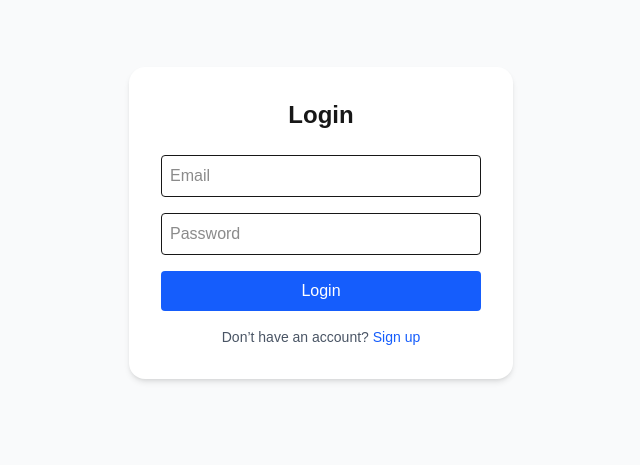
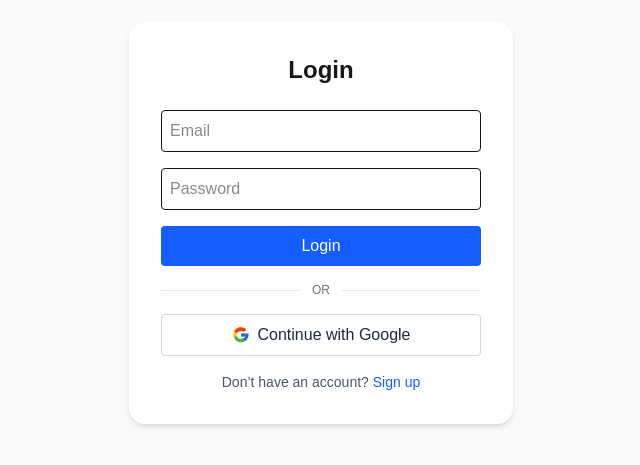
Before and after one commit to kebuenokebueno/pueblo, a Next.js app: page /login in a window 1280 px wide. Shown: the part 177-642 px from the top of the page, without its empty margins (319-959 px from the left). Built offline with nearby package versions, Linux system fonts and the light colour scheme; no server answers.

Commit message:
feat: layout looks good

```diff
--- a/app/login/layout.tsx
+++ b/app/login/layout.tsx
@@ -1,7 +1,7 @@
 import { createServerSupabaseClient } from '@/lib/supabase/server'
 import { redirect } from 'next/navigation'
 
-export default async function LognLayout({ children }: { children: React.ReactNode }) {
+export default async function LoginLayout({ children }: { children: React.ReactNode }) {
   const supabase = await createServerSupabaseClient()
   const { data } = await supabase.auth.getUser()
 
--- a/app/login/page.tsx
+++ b/app/login/page.tsx
@@ -13,6 +13,7 @@ export default function LoginPage() {
   const [password, setPassword] = useState('')
   const [error, setError] = useState<string | null>(null)
   const [loading, setLoading] = useState(false)
+  const [loadingGoogle, setLoadingGoogle] = useState(false)
 
   const handleLogin = async (e: React.FormEvent) => {
     e.preventDefault()
@@ -58,6 +59,41 @@ export default function LoginPage() {
             {loading ? 'Logging in...' : 'Login'}
           </button>
         </form>
+        <div className="flex items-center gap-3 my-4">
+          <div className="h-px bg-gray-200 flex-1" />
+          <span className="text-xs text-gray-500">OR</span>
+          <div className="h-px bg-gray-200 flex-1" />
+        </div>
+        <button
+          type="button"
+          disabled={loadingGoogle}
+          onClick={async () => {
+            setError(null)
+            setLoadingGoogle(true)
+            const { error } = await supabase.auth.signInWithOAuth({
+              provider: 'google',
+            })
+            setLoadingGoogle(false)
+            if (error) setError(error.message)
+          }}
+          className="w-full border border-gray-300 bg-white text-gray-800 py-2 rounded hover:bg-gray-50 flex items-center justify-center gap-2"
+        >
+          {!loadingGoogle && (
+            <svg
+              aria-hidden="true"
+              width="18"
+              height="18"
+              viewBox="0 0 48 48"
+              xmlns="http://www.w3.org/2000/svg"
+            >
+              <path fill="#FFC107" d="M43.611 20.083H42V20H24v8h11.303C33.893 31.658 29.389 35 24 35c-6.627 0-12-5.373-12-12s5.373-12 12-12c3.059 0 5.842 1.153 7.961 3.039l5.657-5.657C34.869 5.053 29.706 3 24 3 12.955 3 4 11.955 4 23s8.955 20 20 20 20-8.955 20-20c0-1.341-.138-2.651-.389-3.917z"/>
+              <path fill="#FF3D00" d="M6.306 14.691l6.571 4.816C14.464 16.104 18.879 13 24 13c3.059 0 5.842 1.153 7.961 3.039l5.657-5.657C34.869 5.053 29.706 3 24 3c-7.59 0-14.088 4.26-17.694 10.491z"/>
+              <path fill="#4CAF50" d="M24 43c5.342 0 10.216-2.045 13.9-5.371l-6.422-5.432C29.42 33.551 26.872 34.5 24 34.5c-5.357 0-9.875-3.571-11.5-8.5l-6.61 5.098C9.46 38.798 16.153 43 24 43z"/>
+              <path fill="#1976D2" d="M43.611 20.083H42V20H24v8h11.303c-1.009 2.936-3.167 5.217-5.825 6.414l6.422 5.432C38.97 36.919 44 31.5 44 23c0-1.341-.138-2.651-.389-3.917z"/>
+            </svg>
+          )}
+          {loadingGoogle ? 'Redirecting…' : 'Continue with Google'}
+        </button>
         {error && <p className="text-red-600 mt-2">{error}</p>}
         <p className="mt-4 text-center text-sm text-gray-600">
           Don’t have an account?{' '}
--- a/app/signup/page.tsx
+++ b/app/signup/page.tsx
@@ -13,6 +13,7 @@ export default function SignUpPage() {
   const [password, setPassword] = useState('')
   const [message, setMessage] = useState('')
   const [loading, setLoading] = useState(false)
+  const [loadingGoogle, setLoadingGoogle] = useState(false)
 
   const handleSignUp = async (e: React.FormEvent) => {
     e.preventDefault()
@@ -61,6 +62,35 @@ export default function SignUpPage() {
           </button>
         </form>
 
+        <div className="flex items-center gap-3 my-4">
+          <div className="h-px bg-gray-200 flex-1" />
+          <span className="text-xs text-gray-500">OR</span>
+          <div className="h-px bg-gray-200 flex-1" />
+        </div>
+
+        <button
+          type="button"
+          disabled={loadingGoogle}
+          onClick={async () => {
+            setMessage('')
+            setLoadingGoogle(true)
+            const { error } = await supabase.auth.signInWithOAuth({ provider: 'google' })
+            setLoadingGoogle(false)
+            if (error) setMessage(error.message)
+          }}
+          className="w-full border border-gray-300 bg-white text-gray-800 py-2 rounded hover:bg-gray-50 flex items-center justify-center gap-2"
+        >
+          {!loadingGoogle && (
+            <svg aria-hidden="true" width="18" height="18" viewBox="0 0 48 48" xmlns="http://www.w3.org/2000/svg">
+              <path fill="#FFC107" d="M43.611 20.083H42V20H24v8h11.303C33.893 31.658 29.389 35 24 35c-6.627 0-12-5.373-12-12s5.373-12 12-12c3.059 0 5.842 1.153 7.961 3.039l5.657-5.657C34.869 5.053 29.706 3 24 3 12.955 3 4 11.955 4 23s8.955 20 20 20 20-8.955 20-20c0-1.341-.138-2.651-.389-3.917z"/>
+              <path fill="#FF3D00" d="M6.306 14.691l6.571 4.816C14.464 16.104 18.879 13 24 13c3.059 0 5.842 1.153 7.961 3.039l5.657-5.657C34.869 5.053 29.706 3 24 3c-7.59 0-14.088 4.26-17.694 10.491z"/>
+              <path fill="#4CAF50" d="M24 43c5.342 0 10.216-2.045 13.9-5.371l-6.422-5.432C29.42 33.551 26.872 34.5 24 34.5c-5.357 0-9.875-3.571-11.5-8.5l-6.61 5.098C9.46 38.798 16.153 43 24 43z"/>
+              <path fill="#1976D2" d="M43.611 20.083H42V20H24v8h11.303c-1.009 2.936-3.167 5.217-5.825 6.414l6.422 5.432C38.97 36.919 44 31.5 44 23c0-1.341-.138-2.651-.389-3.917z"/>
+            </svg>
+          )}
+          {loadingGoogle ? 'Redirecting…' : 'Continue with Google'}
+        </button>
+
         {message && <p className="text-gray-700 mt-2">{message}</p>}
         <p className="mt-4 text-center text-sm text-gray-600">
           Already have an account?{' '}
```
